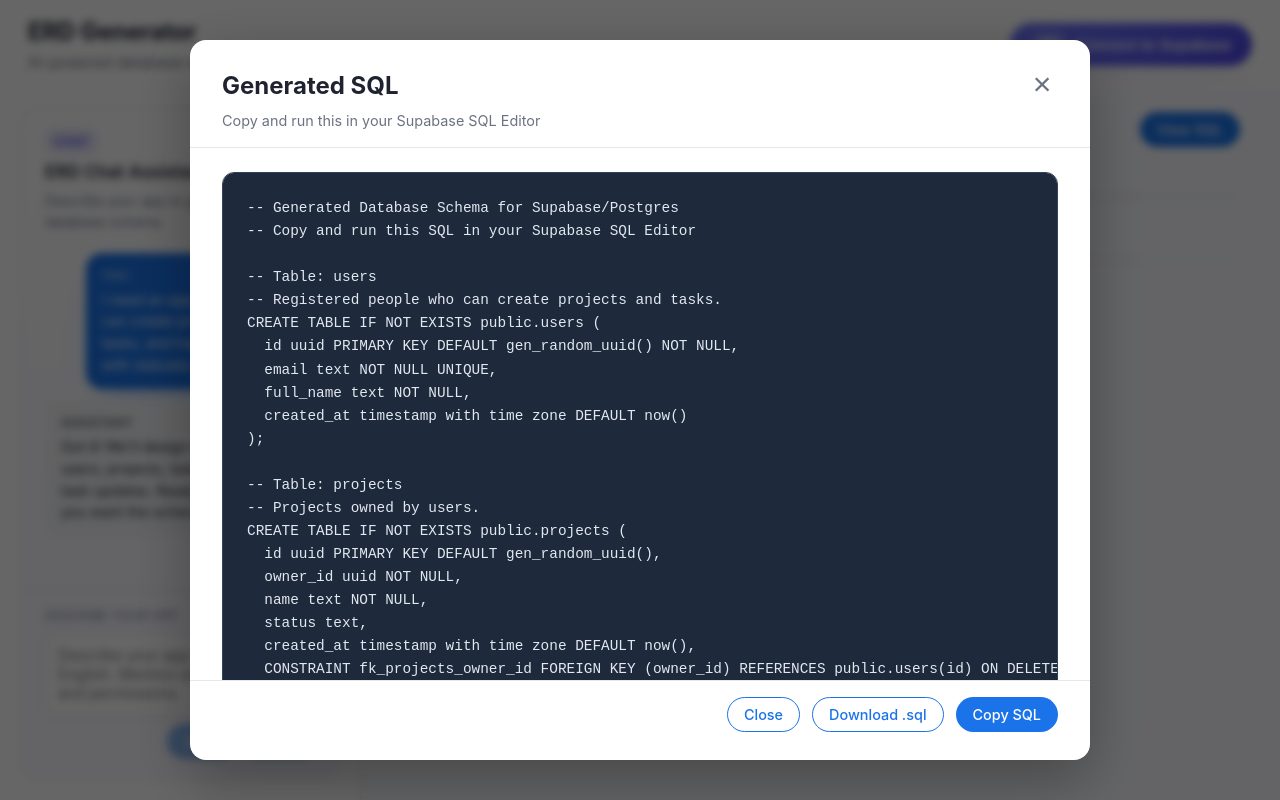
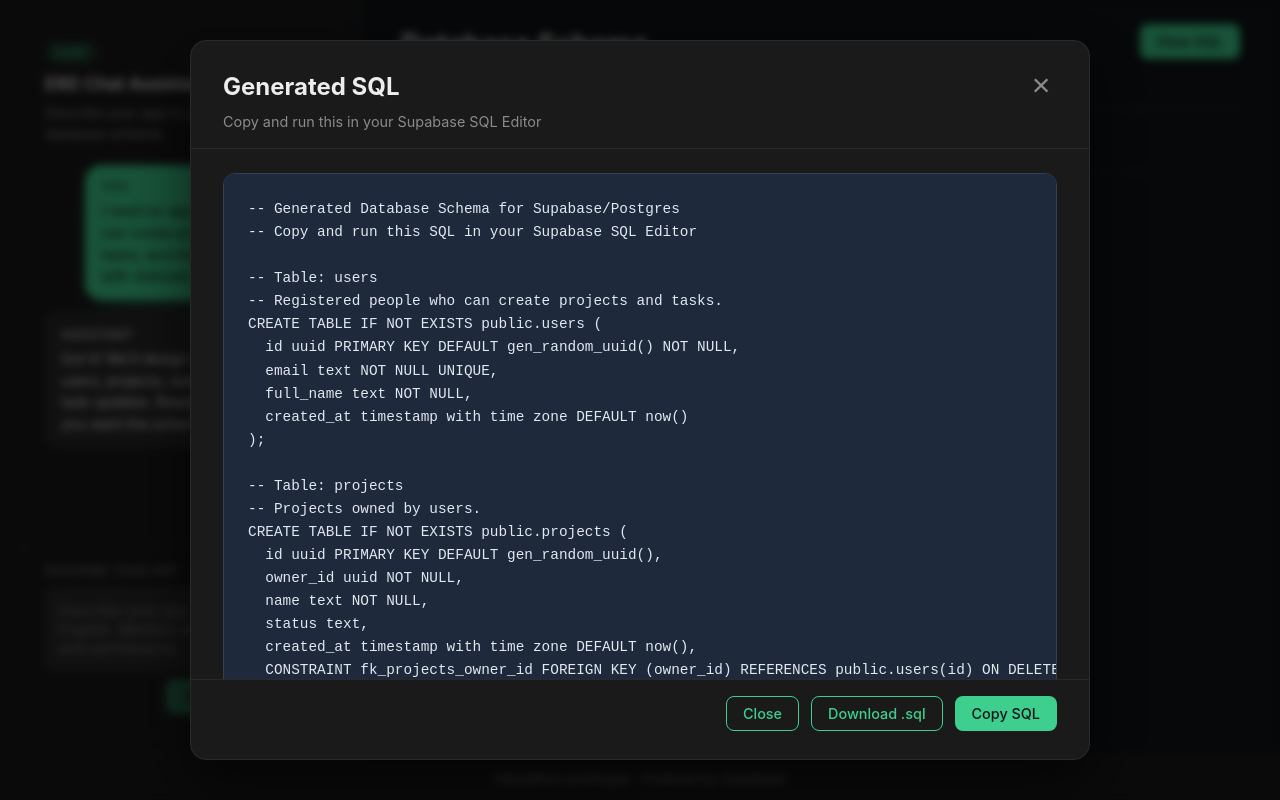
Before and after one commit to RahimMirani/Supabase-Hackathon, a React app in the folder frontend/: page / in a window 1280 px wide. Both pictures are taken after a click on the button "View SQL". Built offline with nearby package versions, Linux system fonts and the light colour scheme; the HTML template or start-up script is replaced by a standard one.

Commit message:
Updated the UI to match supabase theme

```diff
--- a/frontend/src/App.css
+++ b/frontend/src/App.css
@@ -1,92 +1,41 @@
 .app-shell {
   display: grid;
-  grid-template-rows: auto 1fr auto;
+  grid-template-rows: 1fr auto;
   height: 100vh;
-  background: #f7f8fb;
-  color: #1f2330;
-}
-
-.app-shell__header,
-.app-shell__footer {
-  padding: 0.85rem 1.75rem;
-  background: #ffffff;
+  background: #0f1419;
+  color: #ededed;
 }
 
 .app-shell__footer {
-  border-top: 1px solid #e3e3e8;
-  border-bottom: none;
-  justify-content: center;
-  font-size: 0.875rem;
-  color: #5f6368;
-}
-
-.app-shell__header-content {
-  display: flex;
-  align-items: center;
-  justify-content: space-between;
-  gap: 1.5rem;
-}
-
-.app-shell__title {
-  margin: 0;
-  font-size: 1.5rem;
-  font-weight: 700;
-  letter-spacing: -0.01em;
-}
-
-.app-shell__subtitle {
-  margin: 0.15rem 0 0;
-  color: #6b7280;
-  font-size: 0.95rem;
-}
-
-.app-shell__cta {
-  display: inline-flex;
-  align-items: center;
-  gap: 0.5rem;
-  border-radius: 999px;
-  border: none;
-  background: linear-gradient(135deg, #6f7afd, #4f46e5);
-  color: #fff;
-  font-weight: 600;
-  font-size: 0.95rem;
-  padding: 0.55rem 1.3rem;
-  cursor: pointer;
-  box-shadow: 0 15px 30px -20px rgba(79, 70, 229, 0.75);
-  transition: transform 0.2s ease, box-shadow 0.2s ease;
-}
-
-.app-shell__cta:hover {
-  transform: translateY(-1px);
-  box-shadow: 0 18px 35px -20px rgba(79, 70, 229, 0.85);
-}
-
-.app-shell__cta-icon {
-  background: rgba(255, 255, 255, 0.18);
-  border-radius: 999px;
-  padding: 0.3rem 0.5rem;
-  font-size: 0.9rem;
+  padding: 0.75rem 1.75rem;
+  background: #1a1a1a;
+  border-top: 1px solid #2a2a2a;
+  text-align: center;
+  font-size: 0.85rem;
+  color: #8b8b8b;
 }
 
 .app-shell__body {
   display: grid;
   grid-template-columns: minmax(280px, 360px) 1fr;
   gap: 1px;
-  background: #dfe1e5;
+  background: #1f1f1f;
   min-height: 0;
+  overflow: hidden;
 }
 
 .app-shell__sidebar {
-  background: #fff;
+  background: #1a1a1a;
   padding: 1.25rem;
   overflow-y: auto;
   display: flex;
   flex-direction: column;
   gap: 1rem;
+  border-right: 1px solid #2a2a2a;
 }
 
 .app-shell__main {
-  background: #fafbff;
+  background: #0f1419;
   padding: 1.5rem 2.5rem;
   overflow-y: auto;
   position: relative;
@@ -97,9 +46,9 @@
   flex-direction: column;
   gap: 0.75rem;
   height: 100%;
-  border-radius: 18px;
-  border: 1px solid #e5e7eb;
-  background: linear-gradient(180deg, #ffffff, #f9f9ff 70%);
+  border-radius: 12px;
+  border: 1px solid #2a2a2a;
+  background: #1a1a1a;
   overflow: hidden;
 }
 
@@ -118,8 +67,8 @@
 
 .chat-panel__badge {
   align-self: flex-start;
-  background: rgba(79, 70, 229, 0.12);
-  color: #4f46e5;
+  background: rgba(62, 207, 142, 0.15);
+  color: #3ECF8E;
   padding: 0.2rem 0.55rem;
   border-radius: 999px;
   font-size: 0.75rem;
@@ -132,11 +81,12 @@
   margin: 0;
   font-size: 1.1rem;
   font-weight: 600;
+  color: #ededed;
 }
 
 .chat-panel__subtitle {
   margin: 0;
-  color: #6b7280;
+  color: #8b8b8b;
   font-size: 0.87rem;
 }
 
@@ -155,8 +105,8 @@
 .chat-bubble {
   padding: 0.85rem 1rem;
   border-radius: 16px;
-  background: #f3f4f6;
-  color: #1f2330;
+  background: #2a2a2a;
+  color: #ededed;
   display: flex;
   flex-direction: column;
   gap: 0.25rem;
@@ -166,14 +116,15 @@
 .chat-bubble--ai {
   align-self: flex-start;
   border-top-left-radius: 6px;
+  background: #2a2a2a;
 }
 
 .chat-bubble--user {
   align-self: flex-end;
-  background: #1a73e8;
-  color: #fff;
+  background: #3ECF8E;
+  color: #0f1419;
   border-top-right-radius: 6px;
-  box-shadow: 0 14px 28px -18px rgba(26, 115, 232, 0.65);
+  box-shadow: 0 14px 28px -18px rgba(62, 207, 142, 0.65);
 }
 
 .chat-bubble__meta {
@@ -197,24 +148,24 @@
 
 .chat-panel__typing {
   font-size: 0.85rem;
-  color: #6b7280;
+  color: #8b8b8b;
   margin-left: 0.5rem;
 }
 
 .chat-panel__composer {
-  border-top: 1px solid #e3e3e8;
+  border-top: 1px solid #2a2a2a;
   padding: 1rem 1.5rem 1.25rem;
   display: flex;
   flex-direction: column;
   gap: 0.5rem;
-  background: rgba(250, 250, 255, 0.85);
+  background: #1a1a1a;
 }
 
 .chat-panel__label {
   font-size: 0.75rem;
   text-transform: uppercase;
   letter-spacing: 0.05em;
-  color: #6b7280;
+  color: #8b8b8b;
 }
 
 .chat-panel__textarea {
@@ -223,7 +174,9 @@
   max-height: 200px;
   padding: 0.75rem;
   border-radius: 8px;
-  border: 1px solid #d1d5db;
+  border: 1px solid #3a3a3a;
+  background: #2a2a2a;
+  color: #ededed;
   font-family: inherit;
   font-size: 0.95rem;
   transition: border-color 0.2s ease, box-shadow 0.2s ease;
@@ -231,8 +184,8 @@
 
 .chat-panel__textarea:focus {
   outline: none;
-  border-color: #1a73e8;
-  box-shadow: 0 0 0 1px rgba(26, 115, 232, 0.25);
+  border-color: #3ECF8E;
+  box-shadow: 0 0 0 1px rgba(62, 207, 142, 0.25);
 }
 
 .chat-panel__error {
@@ -248,21 +201,21 @@
 }
 
 .btn {
-  border-radius: 999px;
+  border-radius: 8px;
   border: 1px solid transparent;
   padding: 0.5rem 1rem;
   font-size: 0.9rem;
   font-weight: 500;
   font-family: inherit;
-  background: #1a73e8;
-  color: #fff;
+  background: #3ECF8E;
+  color: #0f1419;
   cursor: pointer;
-  transition: transform 0.2s ease, box-shadow 0.2s ease;
+  transition: all 0.2s ease;
 }
 
 .btn:hover:not(:disabled) {
-  transform: translateY(-1px);
-  box-shadow: 0 8px 14px -10px rgba(26, 115, 232, 0.8);
+  background: #4ade94;
+  box-shadow: 0 4px 12px rgba(62, 207, 142, 0.3);
 }
 
 .btn:disabled {
@@ -272,25 +225,25 @@
 
 .btn--ghost {
   background: transparent;
-  color: #1a73e8;
-  border-color: #1a73e8;
+  color: #3ECF8E;
+  border-color: #3ECF8E;
 }
 
 .btn--ghost:hover:not(:disabled) {
-  background: rgba(26, 115, 232, 0.08);
+  background: rgba(62, 207, 142, 0.1);
   box-shadow: none;
 }
 
 .workspace-placeholder {
   height: 100%;
-  border: 2px dashed rgba(99, 102, 241, 0.25);
-  border-radius: 18px;
+  border: 2px dashed rgba(62, 207, 142, 0.25);
+  border-radius: 12px;
   display: flex;
   align-items: center;
   justify-content: center;
   font-size: 1.1rem;
-  color: #6b7280;
-  background: linear-gradient(180deg, rgba(249, 250, 255, 0.88), rgba(255, 255, 255, 0.75));
+  color: #8b8b8b;
+  background: rgba(26, 26, 26, 0.5);
 }
 
 .schema-view {
@@ -305,26 +258,26 @@
   justify-content: space-between;
   align-items: flex-start;
   padding-bottom: 1rem;
-  border-bottom: 2px solid #e5e7eb;
+  border-bottom: 2px solid #2a2a2a;
 }
 
 .schema-view__title {
   margin: 0;
   font-size: 1.75rem;
   font-weight: 700;
-  color: #1f2330;
+  color: #ededed;
 }
 
 .schema-view__subtitle {
   margin: 0.25rem 0 0;
   font-size: 0.9rem;
-  color: #6b7280;
+  color: #8b8b8b;
 }
 
 .schema-view__tabs {
   display: flex;
   gap: 0.5rem;
-  border-bottom: 1px solid #e5e7eb;
+  border-bottom: 1px solid #2a2a2a;
 }
 
 .schema-view__tab {
@@ -335,19 +288,19 @@
   font-family: inherit;
   font-size: 0.95rem;
   font-weight: 500;
-  color: #6b7280;
+  color: #8b8b8b;
   cursor: pointer;
   transition: all 0.2s ease;
 }
 
 .schema-view__tab:hover {
-  color: #1f2330;
-  background: rgba(79, 70, 229, 0.05);
+  color: #ededed;
+  background: rgba(62, 207, 142, 0.08);
 }
 
 .schema-view__tab--active {
-  color: #4f46e5;
-  border-bottom-color: #4f46e5;
+  color: #3ECF8E;
+  border-bottom-color: #3ECF8E;
 }
 
 .schema-view__content {
@@ -385,35 +338,36 @@
 }
 
 .table-card {
-  background: #ffffff;
-  border: 1px solid #e5e7eb;
+  background: #1a1a1a;
+  border: 1px solid #2a2a2a;
   border-radius: 12px;
   padding: 1.25rem;
-  transition: box-shadow 0.2s ease;
+  transition: all 0.2s ease;
 }
 
 .table-card:hover {
-  box-shadow: 0 4px 12px rgba(0, 0, 0, 0.08);
+  border-color: #3ECF8E;
+  box-shadow: 0 4px 12px rgba(62, 207, 142, 0.15);
 }
 
 .table-card__header {
   margin-bottom: 1rem;
   padding-bottom: 0.75rem;
-  border-bottom: 1px solid #f3f4f6;
+  border-bottom: 1px solid #2a2a2a;
 }
 
 .table-card__name {
   margin: 0;
   font-size: 1.25rem;
   font-weight: 600;
-  color: #1f2330;
+  color: #3ECF8E;
   font-family: 'Courier New', monospace;
 }
 
 .table-card__description {
   margin: 0.5rem 0 0;
   font-size: 0.85rem;
-  color: #6b7280;
+  color: #8b8b8b;
 }
 
 .table-card__columns {
@@ -427,7 +381,7 @@
   align-items: center;
   gap: 0.75rem;
   padding: 0.5rem;
-  background: #f9fafb;
+  background: #2a2a2a;
   border-radius: 6px;
   font-size: 0.9rem;
 }
@@ -435,12 +389,12 @@
 .column-row__name {
   font-family: 'Courier New', monospace;
   font-weight: 500;
-  color: #1f2330;
+  color: #ededed;
   min-width: 100px;
 }
 
 .column-row__type {
-  color: #6b7280;
+  color: #8b8b8b;
   font-size: 0.85rem;
   flex-shrink: 0;
 }
@@ -462,23 +416,23 @@
 }
 
 .badge--primary {
-  background: #dbeafe;
-  color: #1e40af;
+  background: rgba(62, 207, 142, 0.2);
+  color: #3ECF8E;
 }
 
 .badge--foreign {
-  background: #fce7f3;
-  color: #9f1239;
+  background: rgba(139, 92, 246, 0.2);
+  color: #a78bfa;
 }
 
 .badge--unique {
-  background: #fef3c7;
-  color: #92400e;
+  background: rgba(251, 191, 36, 0.2);
+  color: #fbbf24;
 }
 
 .badge--required {
-  background: #f3f4f6;
-  color: #4b5563;
+  background: rgba(156, 163, 175, 0.2);
+  color: #9ca3af;
 }
 
 .modal-overlay {
@@ -497,9 +451,10 @@
 }
 
 .modal-content {
-  background: #ffffff;
+  background: #1a1a1a;
+  border: 1px solid #2a2a2a;
   border-radius: 16px;
-  box-shadow: 0 20px 60px rgba(0, 0, 0, 0.3);
+  box-shadow: 0 20px 60px rgba(0, 0, 0, 0.6);
   max-width: 900px;
   width: 100%;
   max-height: 90vh;
@@ -524,20 +479,20 @@
   justify-content: space-between;
   align-items: flex-start;
   padding: 1.75rem 2rem 1rem;
-  border-bottom: 1px solid #e5e7eb;
+  border-bottom: 1px solid #2a2a2a;
 }
 
 .modal-title {
   margin: 0;
   font-size: 1.5rem;
   font-weight: 700;
-  color: #1f2330;
+  color: #ededed;
 }
 
 .modal-subtitle {
   margin: 0.35rem 0 0;
   font-size: 0.9rem;
-  color: #6b7280;
+  color: #8b8b8b;
 }
 
 .modal-close {
@@ -545,7 +500,7 @@
   border: none;
   font-size: 2rem;
   line-height: 1;
-  color: #6b7280;
+  color: #8b8b8b;
   cursor: pointer;
   padding: 0;
   width: 32px;
@@ -558,8 +513,8 @@
 }
 
 .modal-close:hover {
-  background: #f3f4f6;
-  color: #1f2330;
+  background: #2a2a2a;
+  color: #ededed;
 }
 
 .modal-body {
@@ -590,7 +545,7 @@
   gap: 0.75rem;
   justify-content: flex-end;
   padding: 1rem 2rem 1.75rem;
-  border-top: 1px solid #e5e7eb;
+  border-top: 1px solid #2a2a2a;
 }
 
 @media (max-width: 960px) {
--- a/frontend/src/components/layout/AppLayout.tsx
+++ b/frontend/src/components/layout/AppLayout.tsx
@@ -1,33 +1,21 @@
 import type { ReactNode } from 'react'
 
 type AppLayoutProps = {
-  header?: ReactNode
   footer?: ReactNode
   sidebar: ReactNode
   main: ReactNode
 }
 
-export const AppLayout = ({ header, footer, sidebar, main }: AppLayoutProps) => {
+export const AppLayout = ({ footer, sidebar, main }: AppLayoutProps) => {
   return (
     <div className="app-shell">
-      <header className="app-shell__header">
-        {header ?? (
-          <div className="app-shell__header-content">
-            <div className="app-shell__brand">
-              <h1 className="app-shell__title">ERD Generator</h1>
-              <p className="app-shell__subtitle">AI-powered database schema designer</p>
-            </div>
-            <button className="app-shell__cta" type="button">
-              <span className="app-shell__cta-icon" aria-hidden="true">DB</span>
-              Connect to Supabase
-            </button>
-          </div>
-        )}
-      </header>
       <div className="app-shell__body">
         <aside className="app-shell__sidebar">{sidebar}</aside>
         <main className="app-shell__main">{main}</main>
       </div>
+      <footer className="app-shell__footer">
+        {footer ?? <span>Hackathon prototype · Powered by Supabase</span>}
+      </footer>
     </div>
   )
 }
--- a/frontend/src/index.css
+++ b/frontend/src/index.css
@@ -3,8 +3,8 @@
     sans-serif;
   line-height: 1.5;
   font-weight: 400;
-  background-color: #f5f5f7;
-  color: #1a1a1a;
+  background-color: #0f1419;
+  color: #ededed;
   font-synthesis: none;
   text-rendering: optimizeLegibility;
   -webkit-font-smoothing: antialiased;
--- a/frontend/src/state/types.ts
+++ b/frontend/src/state/types.ts
@@ -51,7 +51,7 @@ export type SchemaRelation = {
   toTableId: string
   fromColumnId: string
   toColumnId: string
-  relationship: 'one-to-one' | 'one-to-many' | 'many-to-many'
+  relationship: 'one-to-one' | 'one-to-many' | 'many-to-one' | 'many-to-many'
   description?: string | null
 }
 
```
